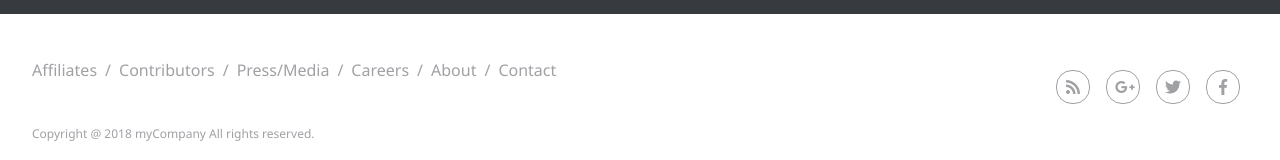
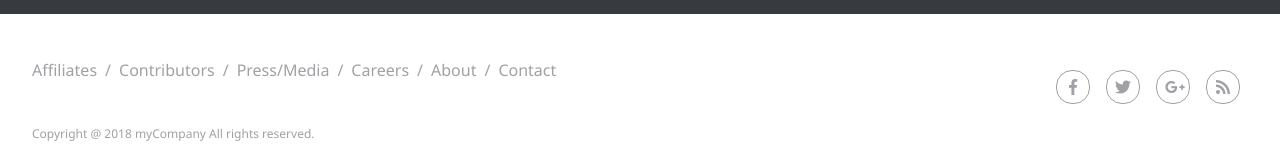
Before and after one commit to sunil-mane/freebers, an Angular app: page / in a window 1280 px wide. Shown: the part 686-846 px from the top of the page. Built offline with nearby package versions, Linux system fonts and the light colour scheme.

Commit message:
Bug fixes

```diff
--- a/src/app/footer/footer.component.html
+++ b/src/app/footer/footer.component.html
@@ -57,10 +57,10 @@
         </ul>
       </div>
       <div class="sns-links">
+        <a href="#"><i class="fas fa-rss"></i></a>
+        <a href="#"><i class="fab fa-google-plus-g"></i></a>
+        <a href="#"><i class="fab fa-twitter"></i></a>
         <a href="#"><i class="fab fa-facebook-f"></i></a>
-        <a href="#"><i class="fab fa-twitter"></i></a>
-        <a href="#"><i class="fab fa-google-plus-g"></i></a>
-        <a href="#"><i class="fas fa-rss"></i></a>
       </div>
     </div>
     <div class="row">
```
